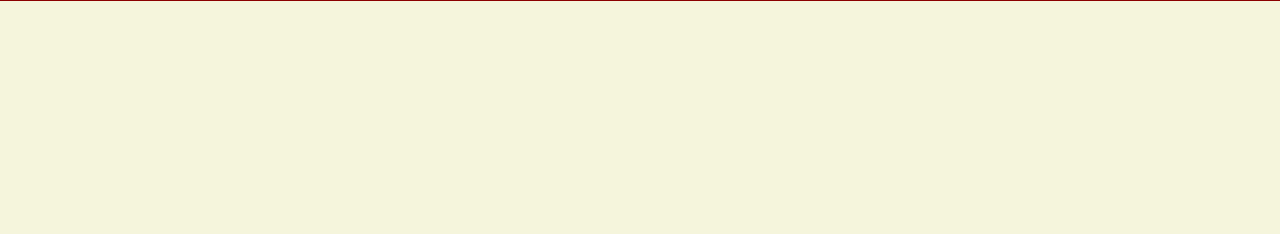
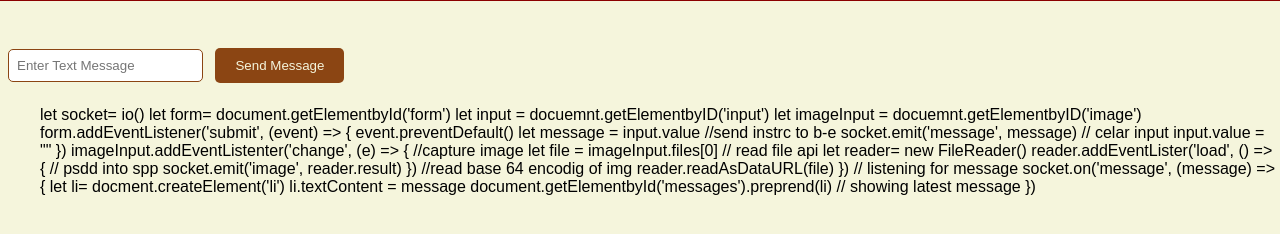
Before and after one commit to AkibMahdi/CSE312_TeamProject-, a Flask app: template templates/recipe.html in a window 1280 px wide. Shown: the part 451-685 px from the top of the page. Run offline with Flask 2, Linux system fonts and the light colour scheme; the template is opened without the code that fills it, so the values that code supplies are empty; parts of the project's set-up code (start-up, migrations or seed data) failed here and were passed over; some libraries are stand-ins or nearby versions.

Commit message:
Update recipe.html
Refactored the recupe.html file to enable image and text uploads. However, integration with user accounts needs to be coordinated with the P3 team. Implementation remains incomplete, and upgrading to socket.io (pip install flask-socketio) is required, but for now, a skeleton outline is in place.

```diff
--- a/templates/recipe.html
+++ b/templates/recipe.html
@@ -65,5 +65,52 @@
     </div>
 
     <script src="/static/recipe.js"></script>
+
+
+    <form id="form">
+<input type="text" id="input" placeholder="Enter Text Message"
+       <input type="file" id="image" accept="image/*">
+    <button type="submit"> Send Message</button>
+</form>
+
+<ul id = "message"
+<script>let socket= io()
+let form= document.getElementbyId('form')
+let input = docuemnt.getElementbyID('input')
+let imageInput = docuemnt.getElementbyID('image')
+
+
+
+form.addEventListener('submit', (event) => {
+    event.preventDefault()
+    let message = input.value
+
+ //send instrc to b-e
+    socket.emit('message', message)
+
+
+    // celar input
+    input.value = ""
+})
+imageInput.addEventListenter('change', (e) => {
+    //capture image
+    let file = imageInput.files[0]
+    // read file api
+    let reader= new FileReader()
+    reader.addEventLister('load', () => {
+// psdd into spp
+        socket.emit('image', reader.result)
+    })
+    //read base 64 encodig of img
+    reader.readAsDataURL(file)
+})
+// listening for message
+socket.on('message', (message) => {
+    let li= docment.createElement('li')
+    li.textContent = message
+    document.getElementbyId('messages').preprend(li)
+    // showing latest message
+})</script>
+</ul>
 </body>
 </html>
```
